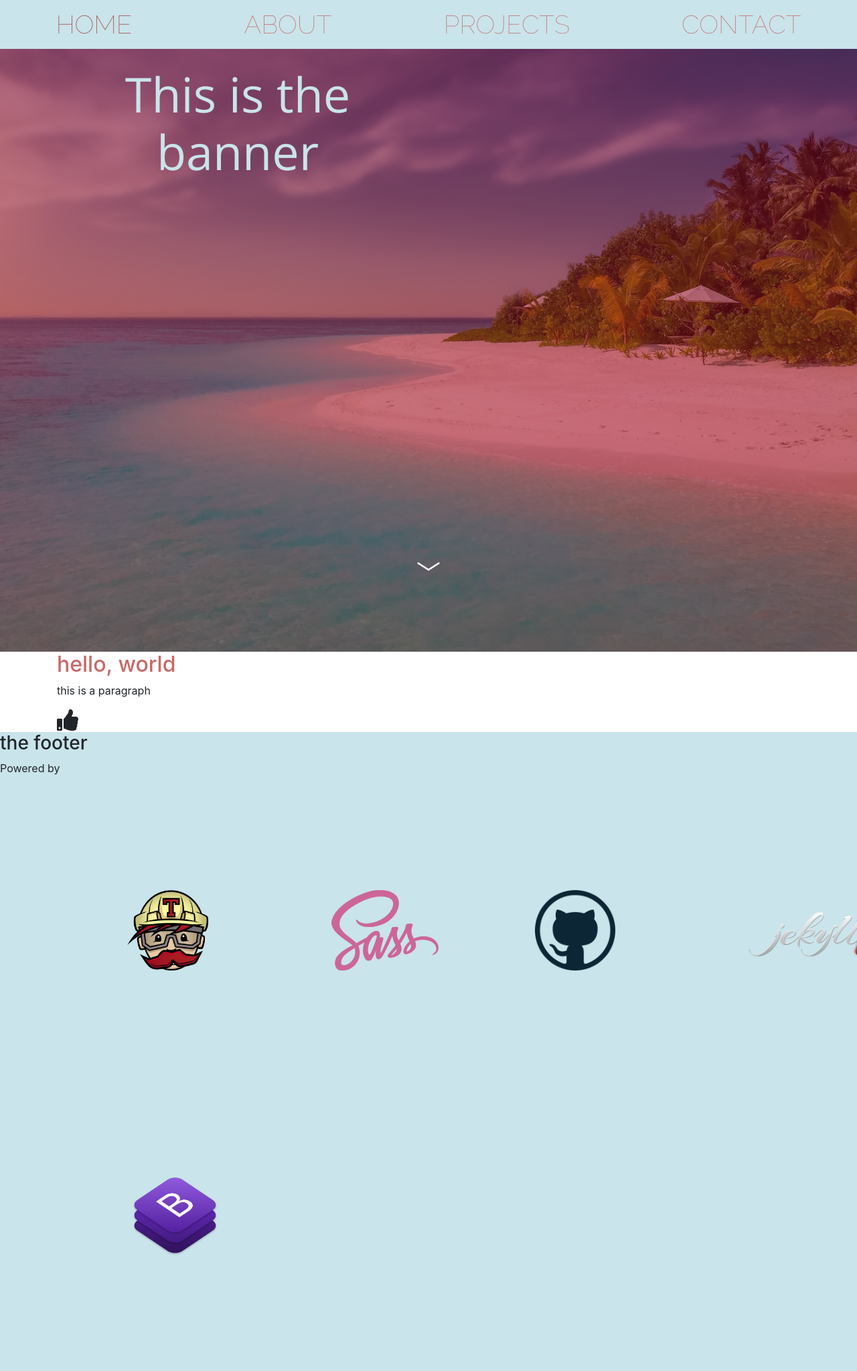
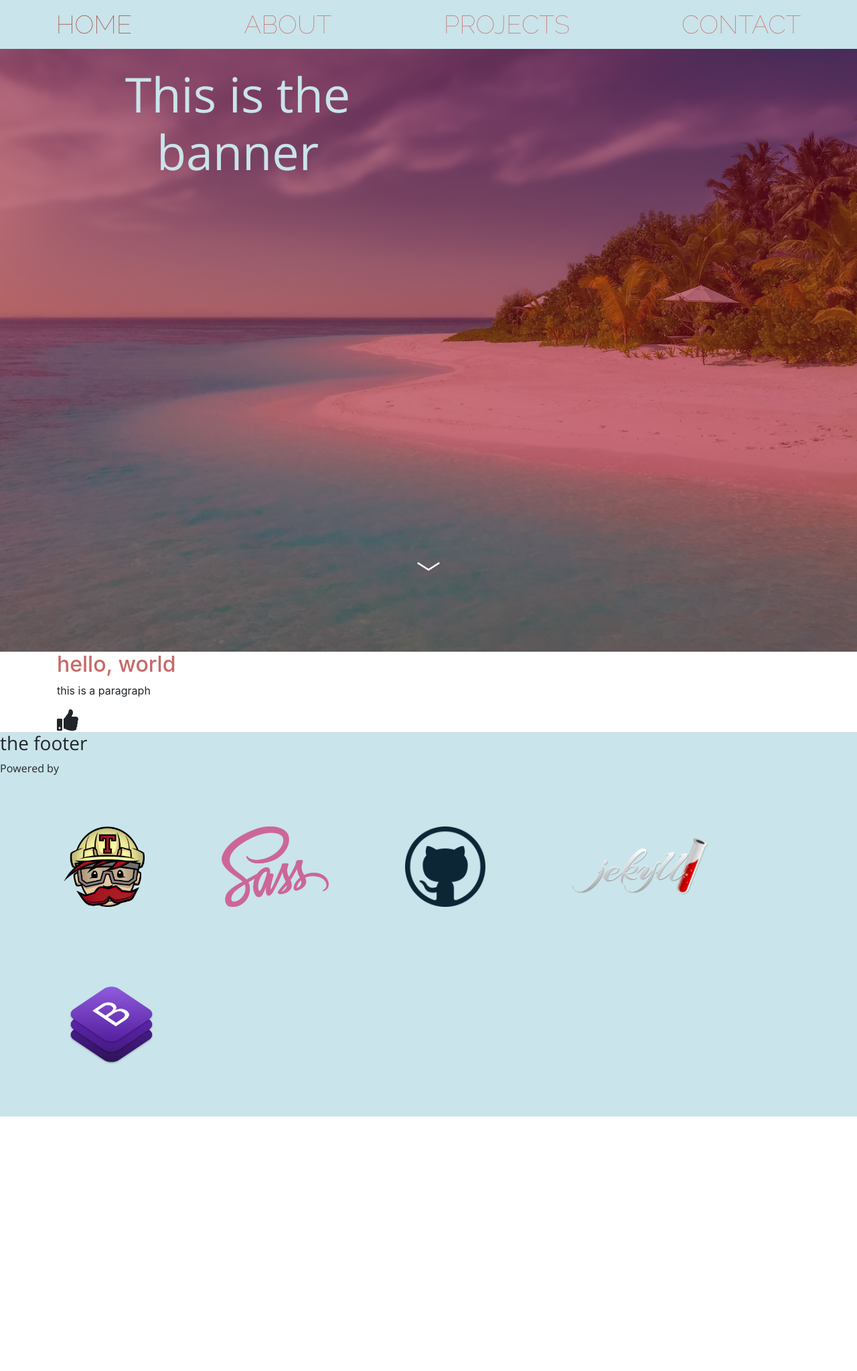
Before and after one commit to Zack2171/Zack2171.github.io, a Jekyll site: the page built from index.html, in a window 1280 px wide. Shown: the whole page at 67% size. Built offline with Jekyll 4.4.1, drawn with Linux system fonts in a browser that asks for light colours; nearby versions of some CDN libraries; after the commit the page ends 1667 px from its top, so only the background shows below that.

Commit message:
recentered footer

```diff
--- a/css/custom/includes/_footer.scss
+++ b/css/custom/includes/_footer.scss
@@ -15,15 +15,21 @@
   }
 
   ul {
-    min-width: 696px;
+  min-width: 696px;
 	list-style: none;
 	padding-top: 20px;
   }
 
   li {
     display: inline-block;
-    width:16px; // adjust
-    height:auto; // adjust
-    padding: 150px; //adjust
+    padding: 55px;
   }
 }
+
+h3 {
+  font-family: $font-secondary;
+}
+
+span {
+  font-family: $font-secondary;
+}
```
Also changed, not shown: 1 other file.
